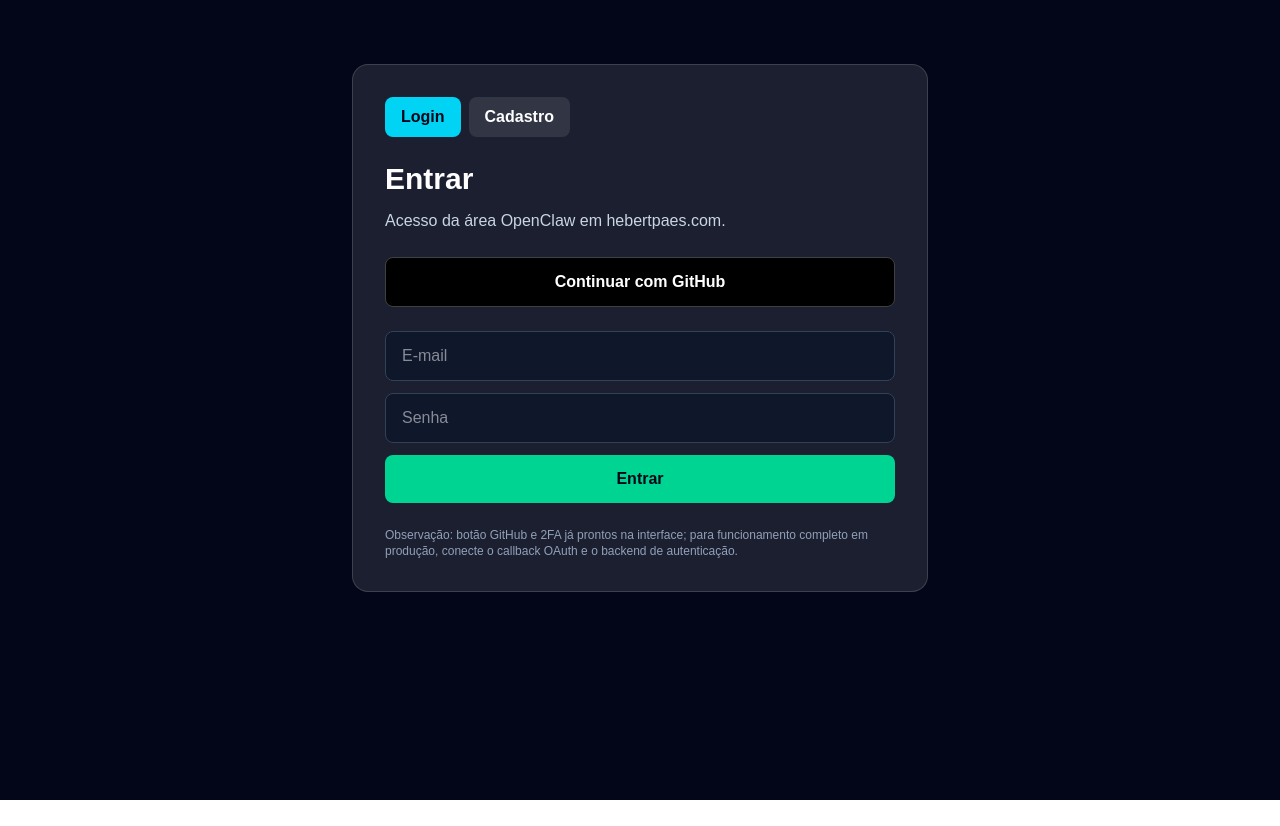
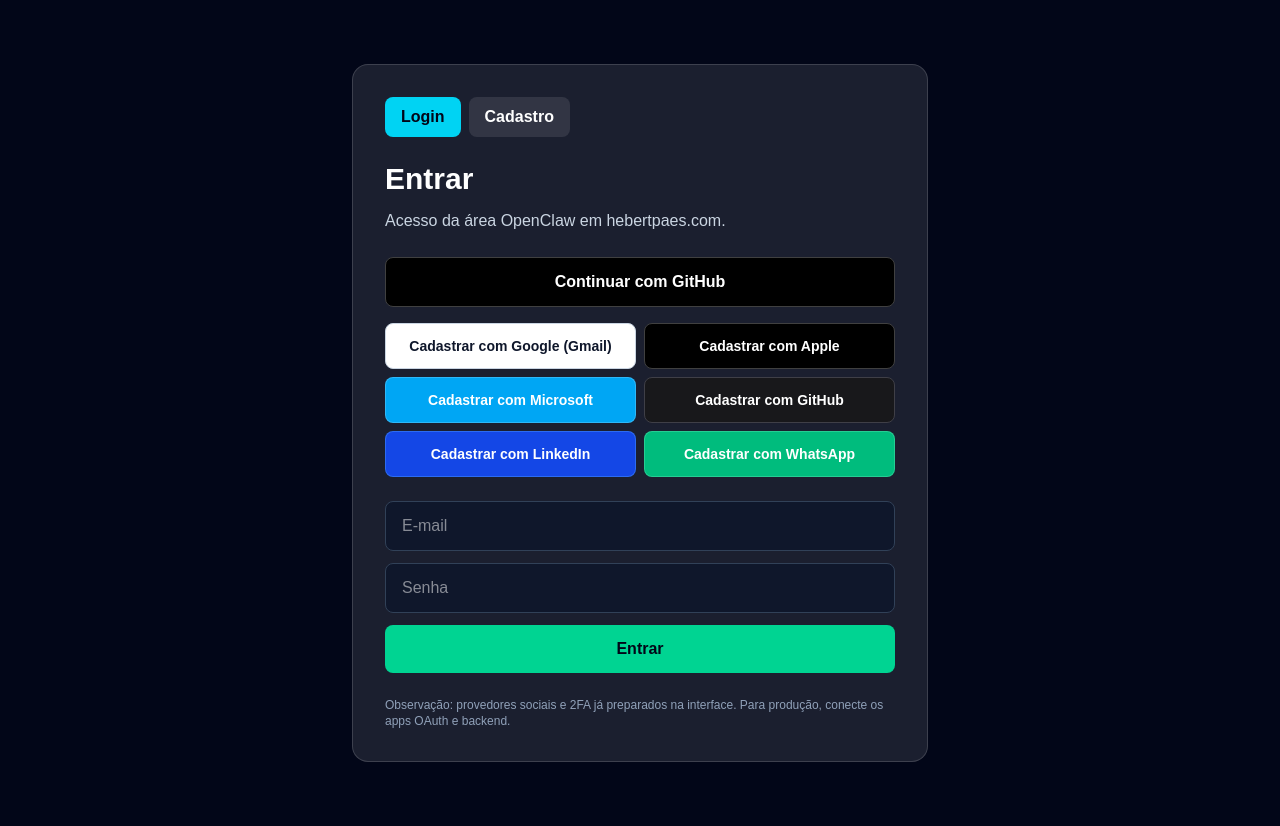
Before and after one commit to hebertpaes/hebertpaes-portfolio, a Next.js app: page /login in a window 1280 px wide. Before the commit the page ends 800 px from the top, so only its background shows below. Built offline with nearby package versions, Linux system fonts and the light colour scheme.

Commit message:
feat: add multi-provider signup options (Google, Apple, Microsoft, GitHub, LinkedIn, WhatsApp)

```diff
--- a/app/login/page.tsx
+++ b/app/login/page.tsx
@@ -1,6 +1,39 @@
 "use client";
 
 import { FormEvent, useMemo, useState } from "react";
+
+const socialProviders = [
+  {
+    name: "Google (Gmail)",
+    href: "https://accounts.google.com/o/oauth2/v2/auth",
+    className: "bg-white text-slate-900 hover:bg-slate-100 border border-slate-300",
+  },
+  {
+    name: "Apple",
+    href: "https://appleid.apple.com/auth/authorize",
+    className: "bg-black text-white hover:bg-neutral-900 border border-neutral-700",
+  },
+  {
+    name: "Microsoft",
+    href: "https://login.microsoftonline.com/common/oauth2/v2.0/authorize",
+    className: "bg-sky-500 text-white hover:bg-sky-400 border border-sky-300/40",
+  },
+  {
+    name: "GitHub",
+    href: "https://github.com/login/oauth/authorize",
+    className: "bg-zinc-900 text-white hover:bg-zinc-800 border border-zinc-700",
+  },
+  {
+    name: "LinkedIn",
+    href: "https://www.linkedin.com/oauth/v2/authorization",
+    className: "bg-blue-700 text-white hover:bg-blue-600 border border-blue-400/40",
+  },
+  {
+    name: "WhatsApp",
+    href: "https://wa.me/",
+    className: "bg-emerald-500 text-white hover:bg-emerald-400 border border-emerald-300/40",
+  },
+];
 
 export default function LoginPage() {
   const [mode, setMode] = useState<"login" | "register">("login");
@@ -74,10 +107,24 @@ export default function LoginPage() {
 
         <a
           href={githubUrl}
-          className="w-full inline-flex items-center justify-center bg-black hover:bg-neutral-900 border border-neutral-700 text-white font-semibold rounded-lg px-4 py-3 mb-6"
+          className="w-full inline-flex items-center justify-center bg-black hover:bg-neutral-900 border border-neutral-700 text-white font-semibold rounded-lg px-4 py-3 mb-4"
         >
           Continuar com GitHub
         </a>
+
+        <div className="grid sm:grid-cols-2 gap-2 mb-6">
+          {socialProviders.map((provider) => (
+            <a
+              key={provider.name}
+              href={provider.href}
+              target="_blank"
+              rel="noopener noreferrer"
+              className={`inline-flex items-center justify-center font-semibold rounded-lg px-4 py-3 text-sm ${provider.className}`}
+            >
+              Cadastrar com {provider.name}
+            </a>
+          ))}
+        </div>
 
         <form className="space-y-3" onSubmit={handleSubmit}>
           {mode === "register" && (
@@ -149,8 +196,7 @@ export default function LoginPage() {
         {message && <p className="mt-4 text-sm text-amber-200">{message}</p>}
 
         <p className="mt-6 text-xs text-slate-400">
-          Observação: botão GitHub e 2FA já prontos na interface; para funcionamento completo em produção,
-          conecte o callback OAuth e o backend de autenticação.
+          Observação: provedores sociais e 2FA já preparados na interface. Para produção, conecte os apps OAuth e backend.
         </p>
       </div>
     </main>
```
